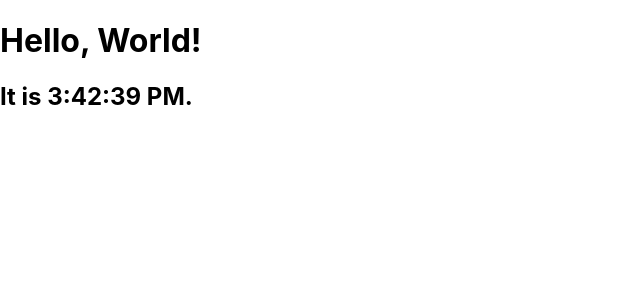
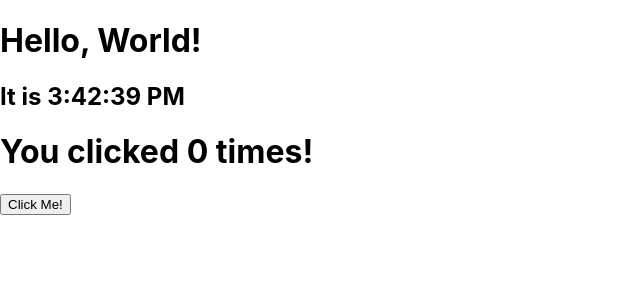
Before and after one commit to kjm541006/TIL, a React (Create React App) app in the folder react/my-app/: page / in a window 1280 px wide. Shown: the top 300 px of the page, without its empty margins (0-640 px from the left). Built offline with nearby package versions, Linux system fonts and the light colour scheme.

Commit message:
useEffect 실습

```diff
--- a/react/my-app/src/App.js
+++ b/react/my-app/src/App.js
@@ -1,8 +1,11 @@
-import ClassClock from "./components/ClassClock";
+// import ClassClock from "./components/ClassClock";
+import FunctionClock from "./components/FunctionClock";
+import UseEffect from "./components/UseEffect";
 function App() {
   return (
     <div>
-      <ClassClock />
+      <FunctionClock />
+      <UseEffect />
     </div>
   );
 }
--- /dev/null
+++ b/react/my-app/src/components/UseEffect.js
@@ -0,0 +1,15 @@
+import React, { useState, useEffect } from "react";
+
+export default function UseEffect() {
+  const [count, setCount] = useState(0);
+
+  useEffect(() => {
+    document.title = `You clicked ${count} times!`;
+  }, [count]);
+  return (
+    <div>
+      <h1>You clicked {count} times!</h1>
+      <button onClick={() => setCount(count + 1)}>Click Me!</button>
+    </div>
+  );
+}
```
